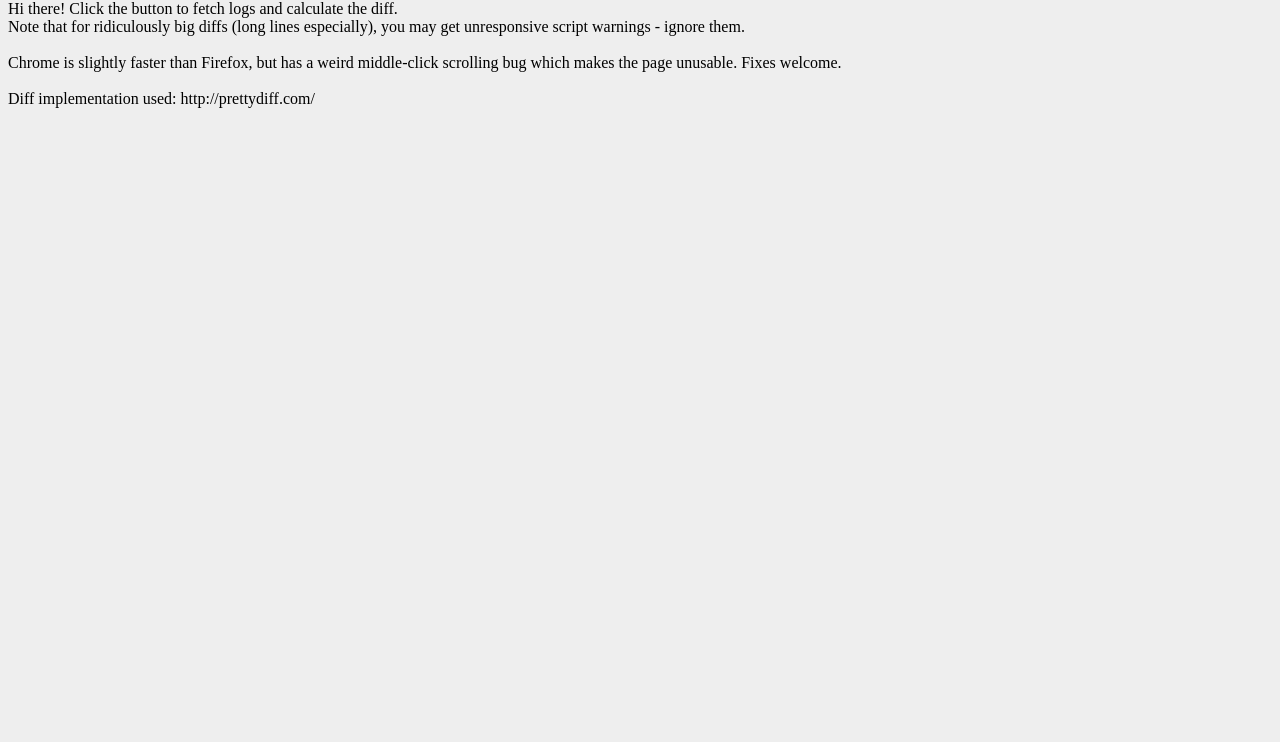
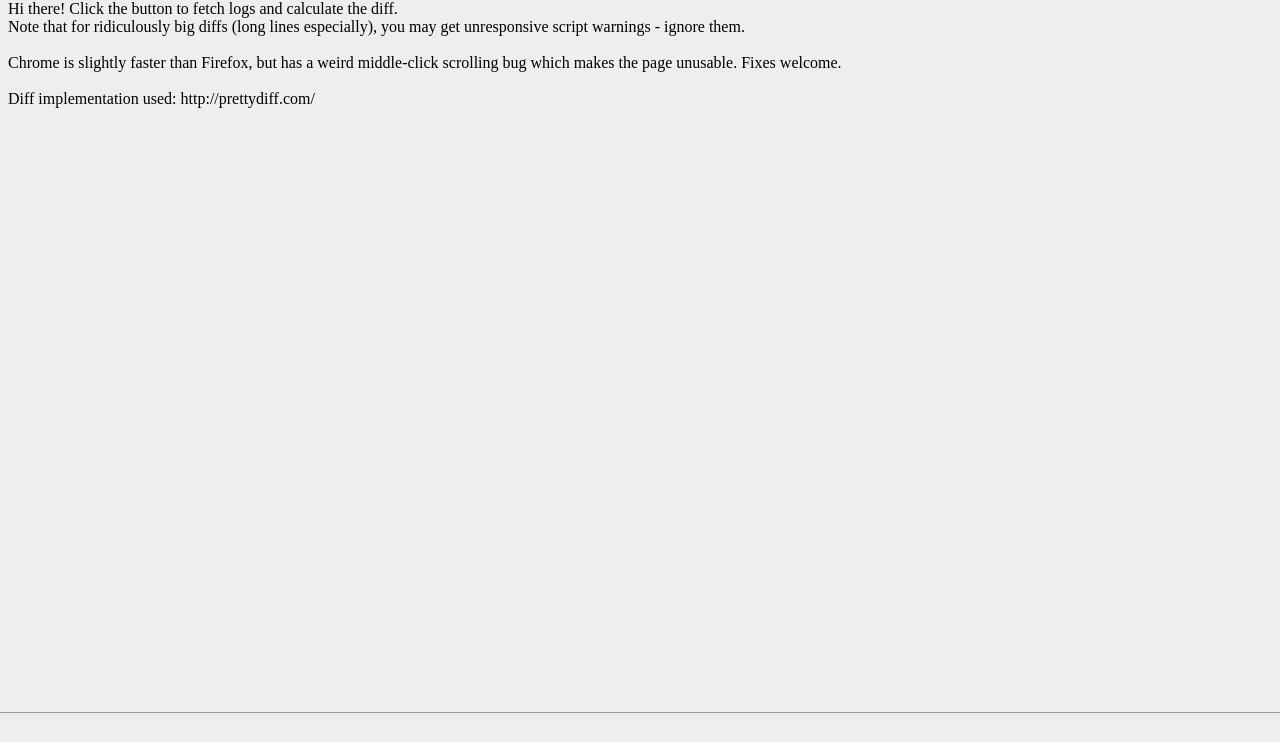
Before and after one commit to jakub-g/travis-logs-compare, a plain HTML site: page index.htm in a window 1280 px wide. Shown: the part 58-800 px from the top of the page. Drawn offline with Linux system fonts and the light colour scheme.

Commit message:
favicon, footer

```diff
--- a/index.htm
+++ b/index.htm
@@ -2,6 +2,7 @@
 <html>
 <head>
     <title>Travis CI logs comparison tool</title>
+    <link rel="icon" href="./favicon.png">
     <!-- using native Promise implementation, may not work in old browsers -->
     <script src="./fetch-2c1534.js"></script>
     <script src="./prettydiff-4e485f.js"></script>
@@ -22,15 +23,22 @@
         height: 50px;
         background-color:#eee;
     }
+    footer {
+        margin:0; padding:0; border:0;
+        position:absolute;
+        width:100%;
+        height: 30px;
+        border-top:1px solid #999;
+        bottom: 0;
+        background-color:#eee;
+    }
     .title {
         font: bold 20pt Tahoma;
-    }
-    .control-inputs {
     }
     #IFRAME {
         padding:0;
         border:0;
-        margin: 50px 0 0;
+        margin: 50px 0 30px;
         width: 100%;
         height: 100%;
         min-height: 600px;
@@ -61,6 +69,8 @@
     </span>
 </header>
 <iframe id="IFRAME"></iframe>
+<footer>
+</footer>
 
 <script>
 
```
Also changed, not shown: favicon.png (added).
